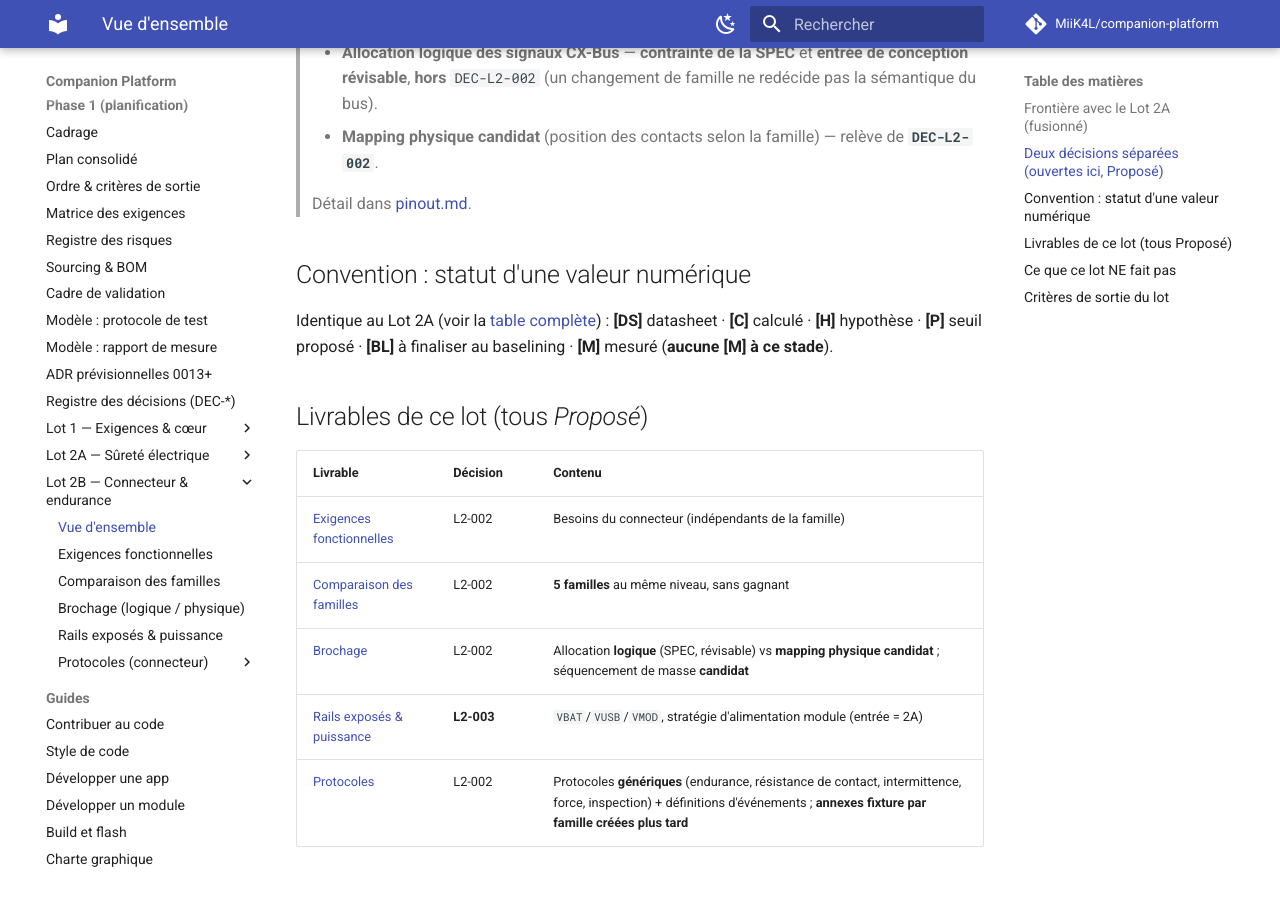
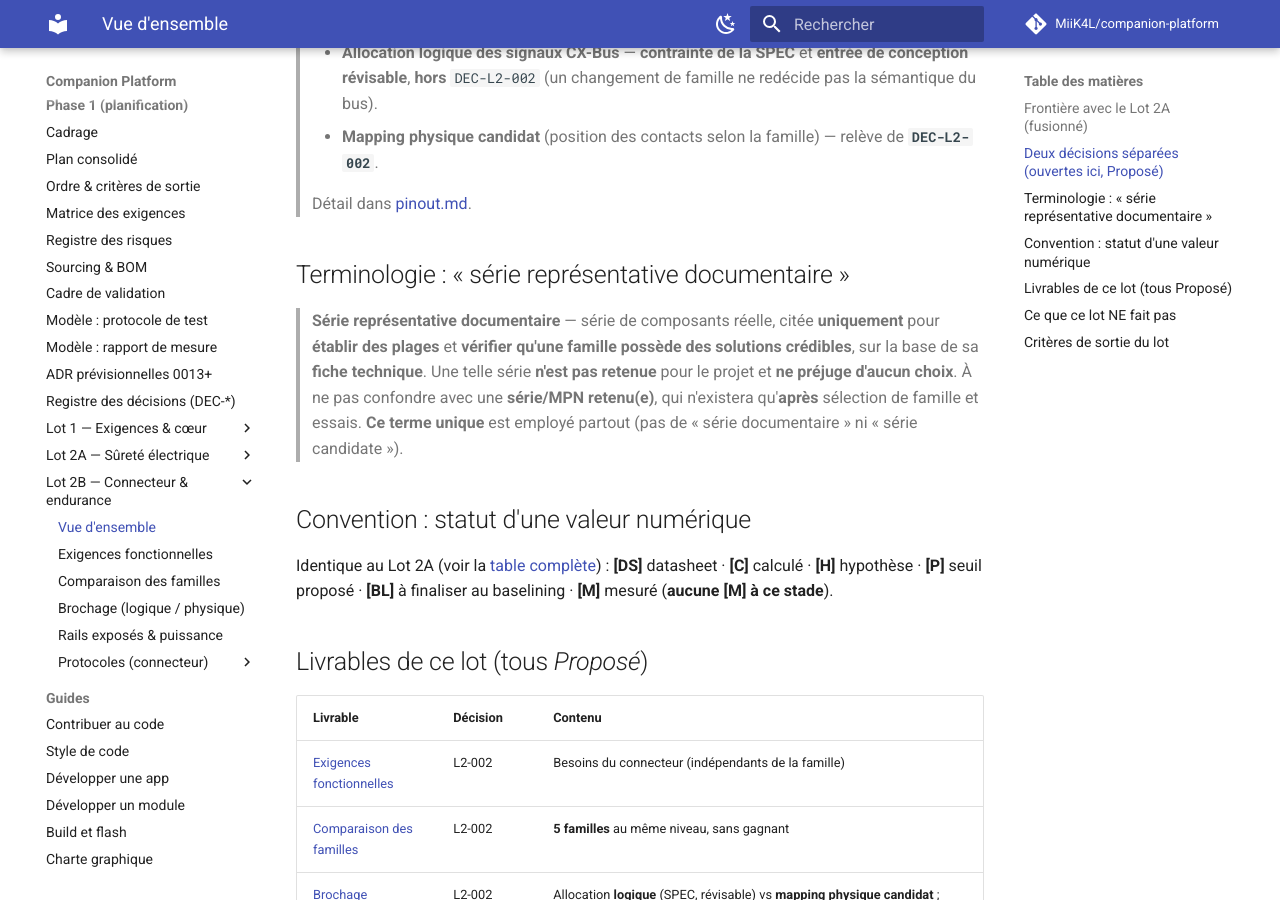
Before and after one commit to MiiK4L/companion-platform, an MkDocs documentation site: the page built from docs/phase-1/lot-2b/README.md, in a window 1280 px wide and 900 px high, scrolled down 762 px. Built offline with MkDocs 1.6.1 and Material for MkDocs 9.7.7, drawn with Linux system fonts in a browser that asks for light colours; comment, search, counter and statistics services are not loaded.

Commit message:
docs(phase-1): lot 2B — terminologie unifiée et note d'obsolescence
Retient un seul terme, « série représentative documentaire », avec une
définition unique dans le README du lot (distincte d'une série/MPN
retenu) et uniformise les occurrences. Ajoute une note d'obsolescence
des données documentaires : les caractéristiques servent à comparer
les familles, peuvent évoluer avec les révisions de datasheets, et les
campagnes utiliseront toujours la révision exacte des composants testés.

```diff
--- a/docs/phase-1/lot-2b/README.md
+++ b/docs/phase-1/lot-2b/README.md
@@ -43,6 +43,16 @@ close sans bloquer l'autre. Voir le [registre des décisions](../decisions-regis
 >
 > Détail dans [pinout.md](pinout.md).
 
+## Terminologie : « série représentative documentaire »
+
+> **Série représentative documentaire** — série de composants réelle, citée
+> **uniquement** pour **établir des plages** et **vérifier qu'une famille possède
+> des solutions crédibles**, sur la base de sa **fiche technique**. Une telle
+> série **n'est pas retenue** pour le projet et **ne préjuge d'aucun choix**. À ne
+> pas confondre avec une **série/MPN retenu(e)**, qui n'existera qu'**après**
+> sélection de famille et essais. **Ce terme unique** est employé partout (pas de
+> « série documentaire » ni « série candidate »).
+
 ## Convention : statut d'une valeur numérique
 
 Identique au Lot 2A (voir la [table complète](../lot-2/README.md)) :
```
Also changed, not shown: docs/phase-1/lot-2b/families-comparison.md (+6 -0 lines), docs/phase-1/lot-2b/protocols/contact-resistance.md (+2 -2 lines).
